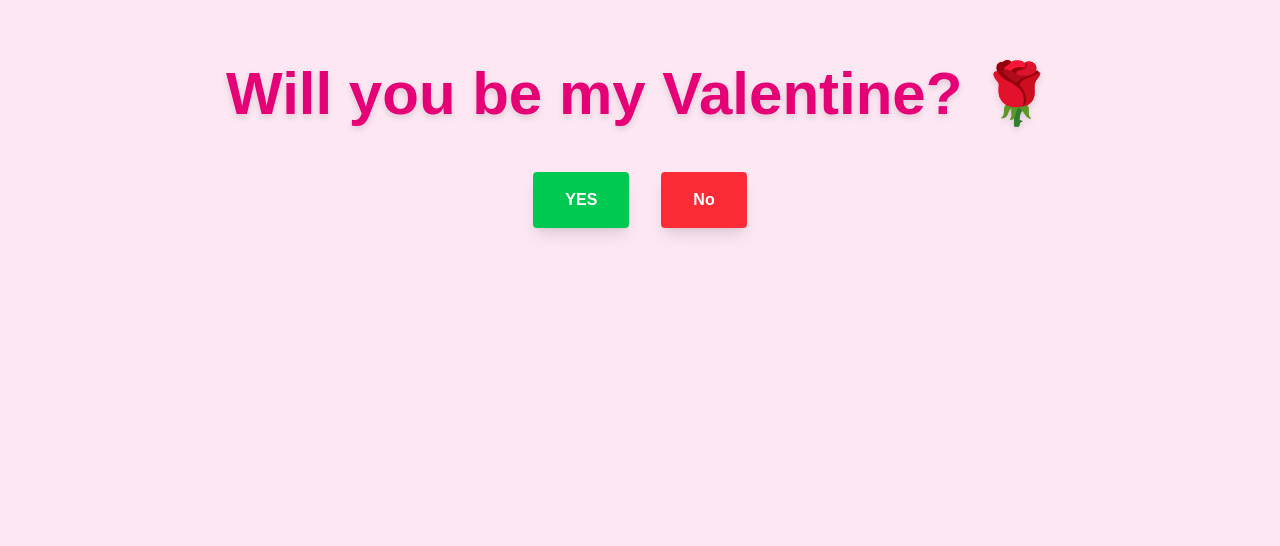
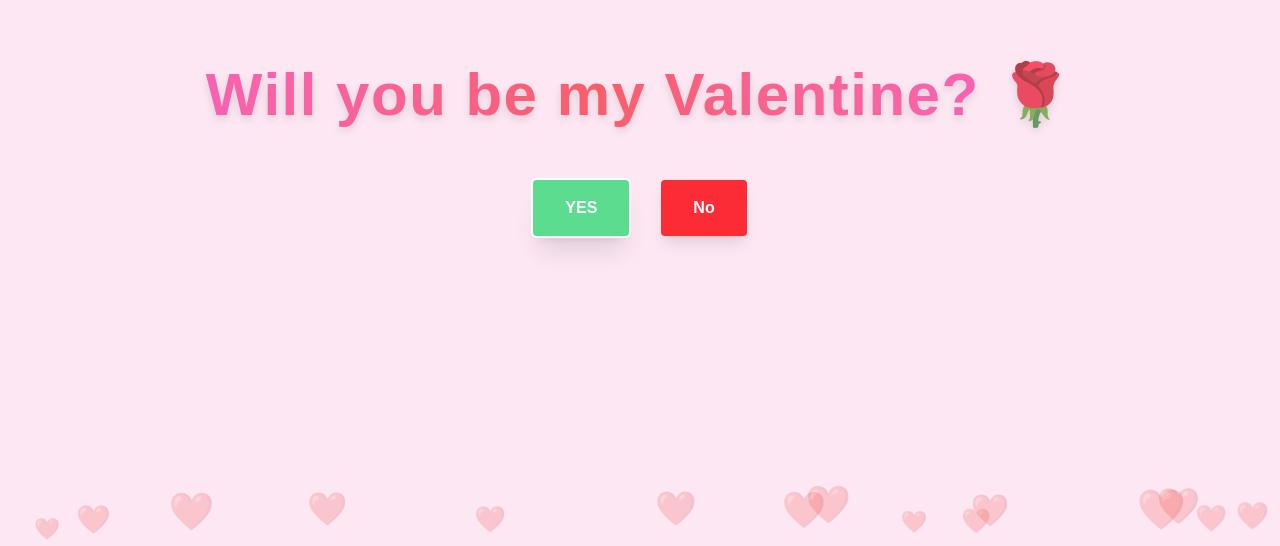
Before and after one commit to remorsilvajr/valentine-ashley, a Next.js app: page / in a window 1280 px wide. Shown: the part 254-800 px from the top of the page. Built offline with nearby package versions, Linux system fonts and the light colour scheme.

Commit message:
Fix useEffect error

```diff
--- a/src/app/page.tsx
+++ b/src/app/page.tsx
@@ -1,12 +1,38 @@
 "use client";
-import { useState } from "react";
+import { useState, useEffect } from "react";
 import confetti from "canvas-confetti";
+
+// Define the shape of our Heart object
+interface Heart {
+  id: number;
+  left: number;
+  delay: number;
+  size: number;
+  duration: number;
+}
 
 export default function Home() {
   const [noCount, setNoCount] = useState(0);
   const [yesPressed, setYesPressed] = useState(false);
+  const [hearts, setHearts] = useState<Heart[]>([]);
 
-  // LOGIC: Start at scale 1. Every "No" click adds 0.3 (30%) to the size.
+  // FIXED: We wrap the logic in a timeout.
+  // This pushes the update to the "next tick", preventing the synchronous error.
+  useEffect(() => {
+    const timer = setTimeout(() => {
+      const newHearts = Array.from({ length: 15 }).map((_, i) => ({
+        id: i,
+        left: Math.random() * 100,
+        delay: Math.random() * 5,
+        size: Math.random() * 20 + 20,
+        duration: Math.random() * 3 + 2,
+      }));
+      setHearts(newHearts);
+    }, 100); // 100ms delay is enough to solve the error
+
+    return () => clearTimeout(timer);
+  }, []);
+
   const yesButtonScale = 1 + (noCount * 0.3);
 
   function handleNoClick() {
@@ -24,28 +50,41 @@ export default function Home() {
   }
 
   // ---------------------------------------------------------
-  // VIEW 1: SUCCESS SCREEN
+  // VIEW 1: SHE SAID YES!
   // ---------------------------------------------------------
   if (yesPressed) {
     return (
-      <main className="flex min-h-screen flex-col items-center justify-center bg-linear-to-br from-pink-200 via-red-100 to-pink-300 p-8 text-center animate-in fade-in zoom-in duration-500">
+      <main className="flex min-h-screen flex-col items-center justify-center bg-linear-to-br from-pink-200 via-red-100 to-pink-300 p-8 text-center animate-in fade-in zoom-in duration-500 relative overflow-hidden">
 
-        {/* Updated Header with Gradient Text */}
-        <h1 className="text-6xl font-bold mb-4 drop-shadow-sm text-transparent bg-clip-text bg-gradient-to-r from-red-400 to-red-800">
+        {/* Floating Hearts Background */}
+        {hearts.map((heart) => (
+           <div
+             key={heart.id}
+             className="absolute bottom-0 text-pink-300 opacity-30 animate-pulse"
+             style={{
+               left: `${heart.left}%`,
+               animationDelay: `${heart.delay}s`,
+               fontSize: `${heart.size}px`
+             }}
+           >
+             ❤️
+           </div>
+        ))}
+
+        <h1 className="text-6xl font-bold mb-4 drop-shadow-sm text-transparent bg-clip-text bg-gradient-to-r from-red-500 via-pink-600 to-red-500 animate-pulse">
           Yeeeeeeyy!!! 💖
         </h1>
 
-        <h2 className="text-2xl font-semibold text-pink-600 mb-8">
+        <h2 className="text-2xl font-semibold text-pink-600 mb-8 z-10">
           Thank you, babyyyy. I love you so muchhh :3
         </h2>
 
-        {/* The Letter Card */}
-        <div className="bg-white/80 backdrop-blur-sm p-8 rounded-2xl shadow-xl max-w-lg border-2 border-pink-200">
+        <div className="bg-white/80 backdrop-blur-sm p-8 rounded-2xl shadow-2xl max-w-lg border-2 border-pink-200 z-10 transform hover:scale-105 transition-transform duration-300">
           <p className="text-gray-700 text-lg leading-relaxed text-left font-medium">
             Dear <strong>Ashley Silva My Baby</strong>,
             <br /><br />
-            This is our 2nd valentine&apos;s na baby and I&apos;m so glad na we&apos;re still going strong japun hehe.
-            I hope this would be a good year and I really want to be with you najud
+            This is our 2nd Valentine&apos;s na baby and I&apos;m so glad na we&apos;re still going strong japun hehe.
+            I hope this would be a good year and I really want to be with you najud :(
             Pero 3 months nalang man sad so laban HAHAHAHA.
             <br /><br />
             I love you so much my cutie baby, my sweetie pie honey bunch sugarplum humpty humpty dum {'>'}-{'<'}
@@ -61,27 +100,47 @@ export default function Home() {
   }
 
   // ---------------------------------------------------------
-  // VIEW 2: PROPOSAL SCREEN
+  // VIEW 2: THE PROPOSAL
   // ---------------------------------------------------------
   return (
     <main className="flex min-h-screen flex-col items-center justify-center bg-pink-100 p-4 overflow-hidden relative">
 
-      <h1 className="text-4xl md:text-6xl font-bold text-pink-600 mb-12 text-center drop-shadow-md">
-        Will you be my Valentine? 🌹
+      {/* Floating Hearts Background */}
+      {hearts.map((heart) => (
+         <div
+           key={heart.id}
+           className="absolute bottom-0 text-pink-400 opacity-20 animate-bounce"
+           style={{
+             left: `${heart.left}%`,
+             animationDuration: `${heart.duration}s`,
+             fontSize: `${heart.size}px`,
+             animationDelay: `${heart.delay}s`
+           }}
+         >
+           ❤️
+         </div>
+      ))}
+
+      <h1 className="text-4xl md:text-6xl font-extrabold mb-12 text-center drop-shadow-lg animate-pulse tracking-wide leading-tight z-10">
+        <span className="text-transparent bg-clip-text bg-gradient-to-r from-pink-500 via-red-500 to-pink-500">
+          Will you be my Valentine?
+        </span>
+        <span className="text-red-500"> 🌹</span>
       </h1>
 
-      <div className="flex flex-col md:flex-row items-center justify-center gap-8">
+      <div className="flex flex-col md:flex-row items-center justify-center gap-8 z-10">
 
-        {/* YES BUTTON: Now uses 'scale' to grow smoothly */}
+        {/* YES BUTTON */}
         <button
           onClick={handleYesClick}
-          className="rounded bg-green-500 px-8 py-4 font-bold text-white hover:bg-green-600 transition-all duration-300 shadow-lg hover:shadow-xl"
+          className="relative rounded bg-green-500 px-8 py-4 font-bold text-white hover:bg-green-600 transition-all duration-300 shadow-xl hover:shadow-2xl hover:ring-4 ring-green-300 ring-offset-2"
           style={{ transform: `scale(${yesButtonScale})` }}
         >
           YES
+          <span className="absolute top-0 left-0 w-full h-full bg-white opacity-20 rounded animate-pulse"></span>
         </button>
 
-        {/* NO BUTTON: Same initial size (px-8 py-4) */}
+        {/* NO BUTTON */}
         <button
           onClick={handleNoClick}
           className="rounded bg-red-500 px-8 py-4 font-bold text-white hover:bg-red-600 transition-all duration-300 shadow-lg"
```
